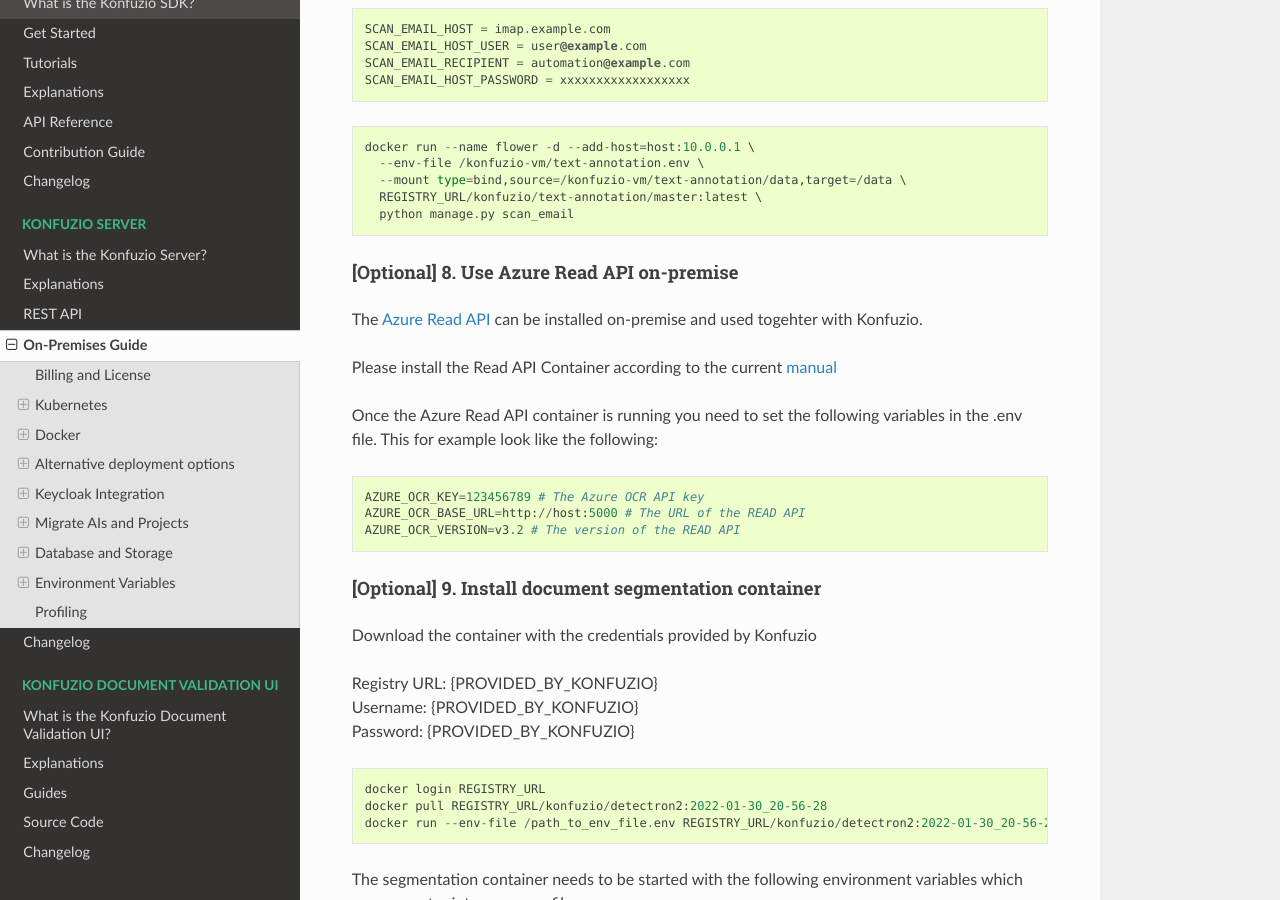
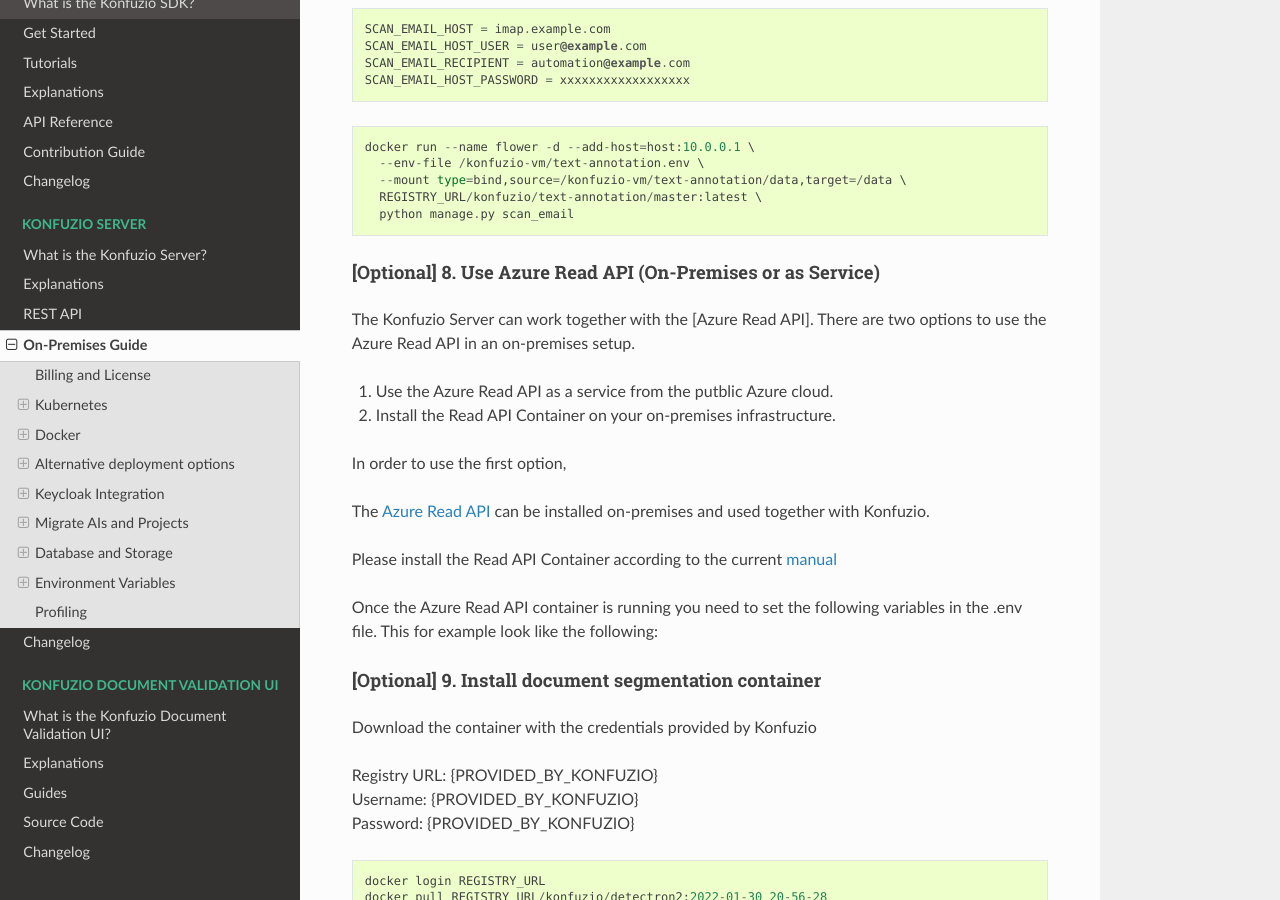
Before and after one commit to konfuzio-ai/konfuzio-sdk, a Sphinx documentation site: the page built from docs/web/on_premises.md, in a window 1280 px wide and 900 px high, scrolled down 9374 px. Built offline with Sphinx 7.4.7 and the Read the Docs theme 2.0.0, drawn with Linux system fonts in a browser that asks for light colours; a script that is not in the unit is left out.

Commit message:
Expand on OCR documentation.

````diff
--- a/docs/web/on_premises.md
+++ b/docs/web/on_premises.md
@@ -437,18 +437,22 @@
   python manage.py scan_email
 ```
 
-#### [Optional] 8. Use Azure Read API on-premise
-The [Azure Read API](https://docs.microsoft.com/en-us/azure/cognitive-services/computer-vision/computer-vision-how-to-install-containers?tabs=version-3-2) can be installed on-premise and used togehter with Konfuzio.
+#### [Optional] 8. Use Azure Read API (On-Premises or as Service)
+
+The Konfuzio Server can work together with the [Azure Read API]. There are two options to use the Azure Read API in an on-premises setup.
+1. Use the Azure Read API as a service from the putblic Azure cloud.
+2. Install the Read API Container on your on-premises infrastructure.
+
+
+In order to use the first option,
+
+The [Azure Read API](https://docs.microsoft.com/en-us/azure/cognitive-services/computer-vision/computer-vision-how-to-install-containers?tabs=version-3-2) can be installed on-premises and used together with Konfuzio.
 
 Please install the Read API Container according to the current [manual](https://docs.microsoft.com/en-us/azure/cognitive-services/computer-vision/computer-vision-how-to-install-containers?tabs=version-3-2)
 
 Once the Azure Read API container is running you need to set the following variables in the .env file. This for example look like the following:
 
-```
-AZURE_OCR_KEY=123456789 # The Azure OCR API key
-AZURE_OCR_BASE_URL=http://host:5000 # The URL of the READ API
-AZURE_OCR_VERSION=v3.2 # The version of the READ API
-```
+
 
 #### [Optional] 9. Install document segmentation container
 
````
